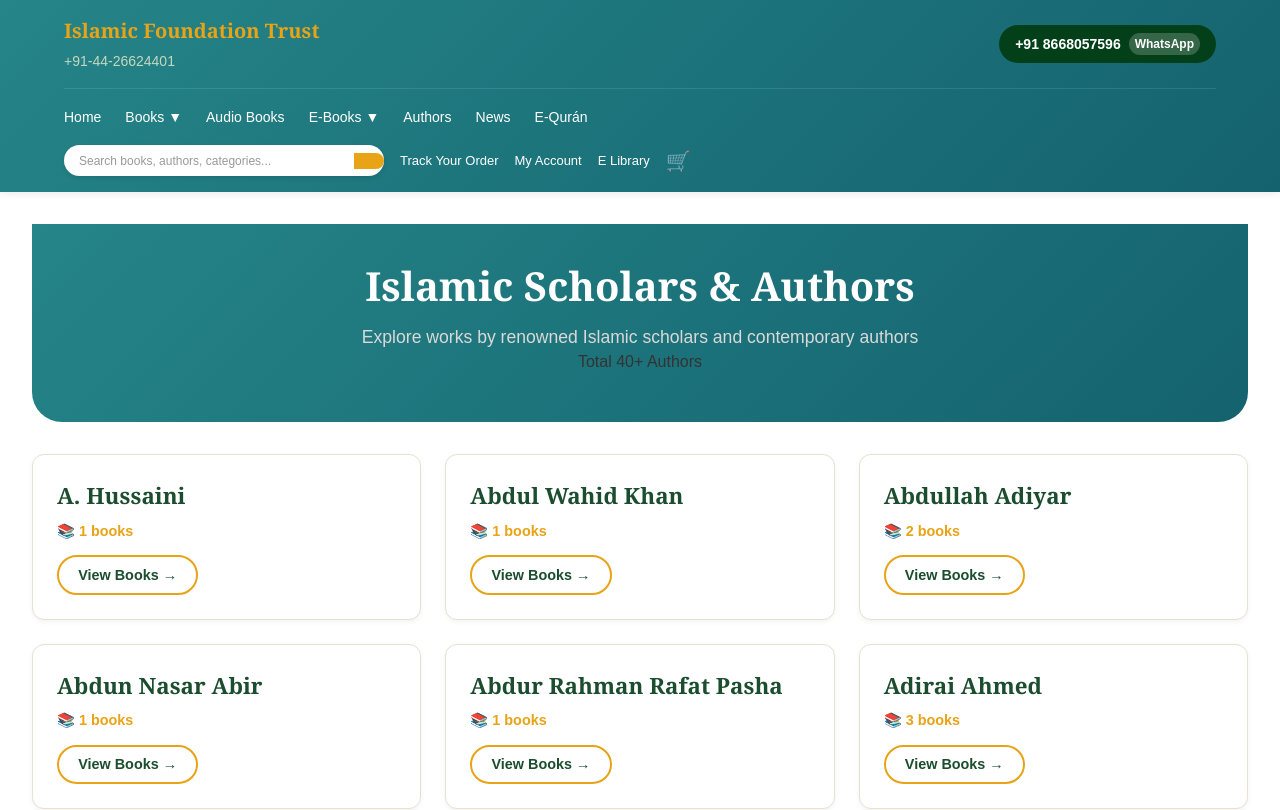
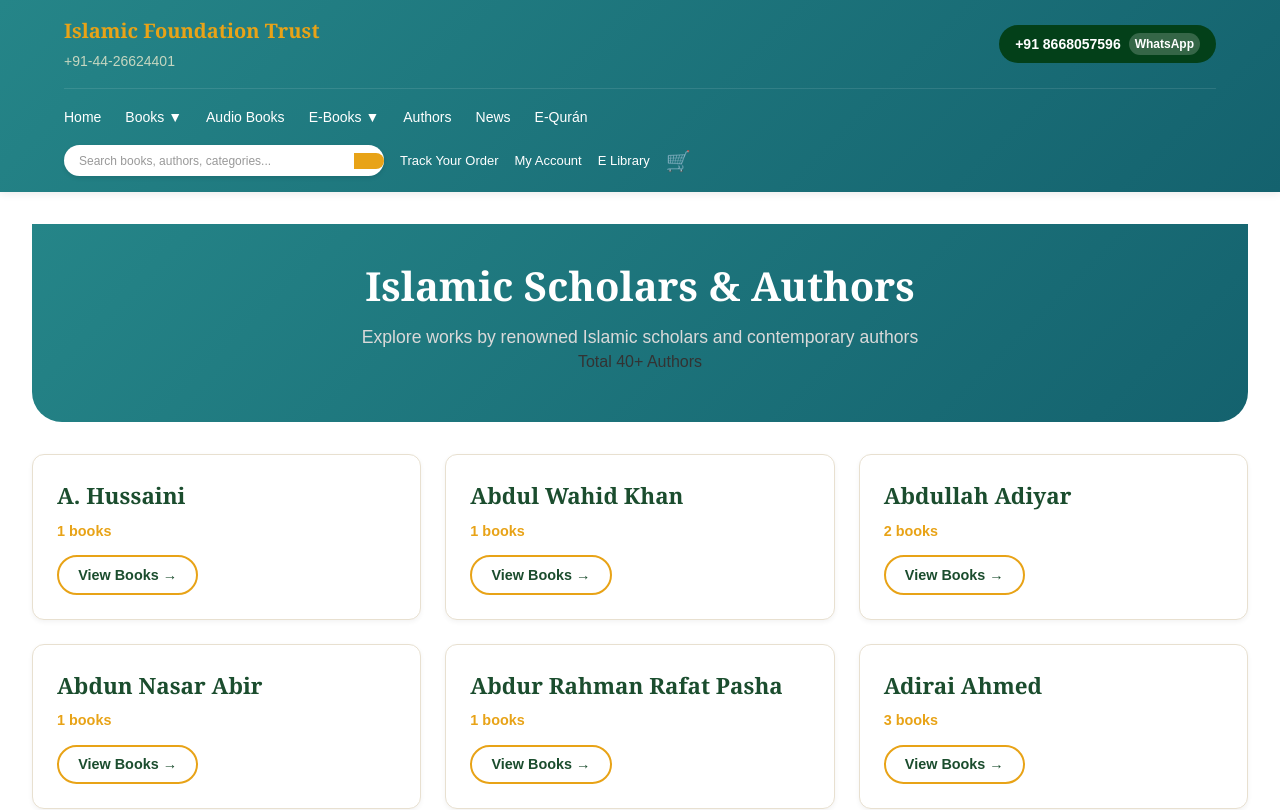
Before and after one commit to iftchennai26-svg/ift-chennai-site, a React (Vite) app: page /authors in a window 1280 px wide. Shown: the top 810 px of the page. Built offline with nearby package versions, Linux system fonts and the light colour scheme.

Commit message:
Author update

```diff
--- a/src/pages/Authors/Authors.jsx
+++ b/src/pages/Authors/Authors.jsx
@@ -86,7 +86,7 @@
           <div key={author.id} className="author-card">
             <div className="author-info">
               <h3>{author.name}</h3>
-              <div className="author-books-count">📚 {author.books} books</div>
+              <div className="author-books-count"> {author.books} books</div>
               {/* <p className="author-description">{author.description}</p> */}
               <button
                 className="view-books-btn"
```
